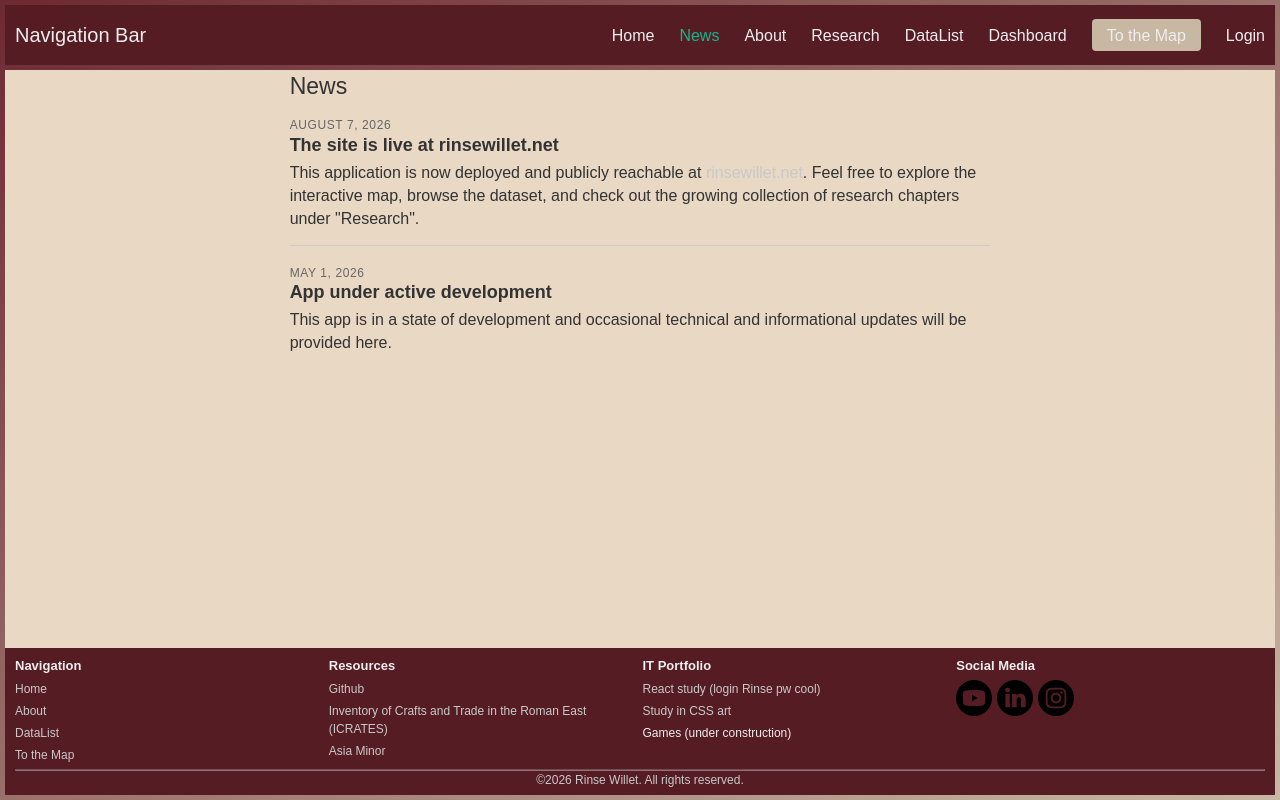
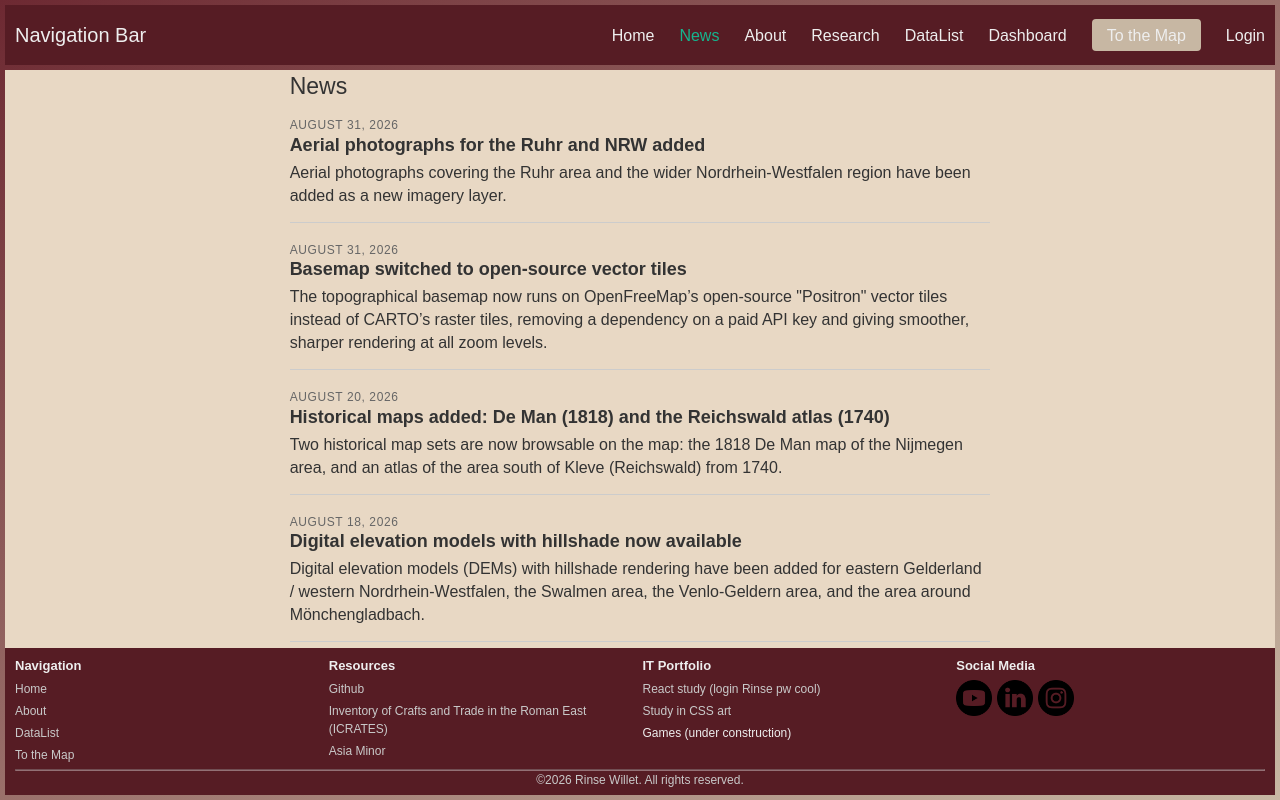
Before and after one commit to RinseWillet/AncientDataWebGIS_FE, a React (Vite) app: page /#/news in a window 1280 px wide. Built offline with nearby package versions, Linux system fonts and the light colour scheme; no server answers.

Commit message:
couple of new news items for august

```diff
--- a/src/pages/News.tsx
+++ b/src/pages/News.tsx
@@ -8,6 +8,31 @@ interface NewsItem {
 }
 
 const newsItems: NewsItem[] = [
+  {
+    date: '2026-08-31',
+    title: 'Aerial photographs for the Ruhr and NRW added',
+    body: 'Aerial photographs covering the Ruhr area and the wider Nordrhein-Westfalen region have been added as a new imagery layer.',
+  },
+  {
+    date: '2026-08-31',
+    title: 'Basemap switched to open-source vector tiles',
+    body: 'The topographical basemap now runs on OpenFreeMap’s open-source "Positron" vector tiles instead of CARTO’s raster tiles, removing a dependency on a paid API key and giving smoother, sharper rendering at all zoom levels.',
+  },
+  {
+    date: '2026-08-20',
+    title: 'Historical maps added: De Man (1818) and the Reichswald atlas (1740)',
+    body: 'Two historical map sets are now browsable on the map: the 1818 De Man map of the Nijmegen area, and an atlas of the area south of Kleve (Reichswald) from 1740.',
+  },
+  {
+    date: '2026-08-18',
+    title: 'Digital elevation models with hillshade now available',
+    body: 'Digital elevation models (DEMs) with hillshade rendering have been added for eastern Gelderland / western Nordrhein-Westfalen, the Swalmen area, the Venlo-Geldern area, and the area around Mönchengladbach.',
+  },
+  {
+    date: '2026-08-11',
+    title: 'GeoServer added for raster data layers',
+    body: 'A GeoServer container has been added to the deployment and configured to serve raster data layers, laying the groundwork for elevation models and historical map imagery on the map.',
+  },
   {
     date: '2026-08-07',
     title: 'The site is live at rinsewillet.net',
```
